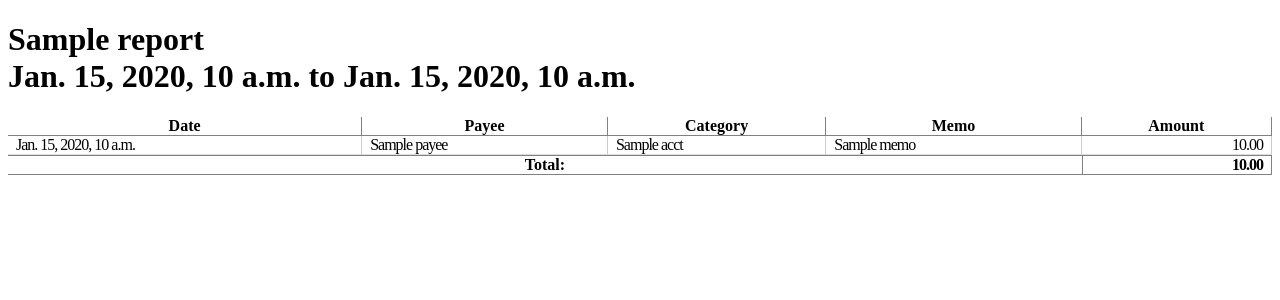
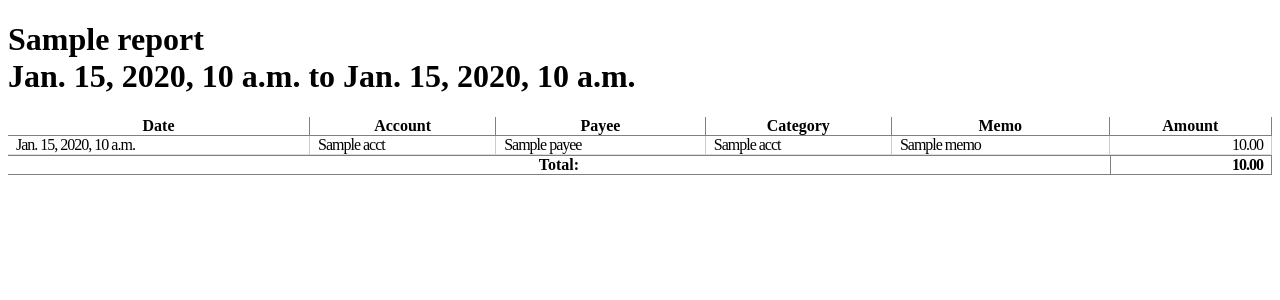
Before and after one commit to dckc/quacken, a Django app: template qfm/templates/expenses.html in a window 1280 px wide. Shown: the top 300 px of the page. Run offline with Django 3.2, Linux system fonts and the light colour scheme; the template is opened without the code that fills it: most values are stand-ins (such as "Sample title", 1, 10 or a date in 2020).

Commit message:
include acct.name in expense report

```diff
--- a/qfm/templates/expenses.html
+++ b/qfm/templates/expenses.html
@@ -12,6 +12,7 @@
 <thead>
 <tr>
 <th>Date</th>
+<th>Account</th>
 <th>Payee</th>
 <th>Category</th>
 <th>Memo</th>
@@ -22,6 +23,7 @@
 {% for s in splits %}
 <tr>
   <td>{{s.trx.date}}</td>
+  <td>{{s.trx.acct.name}}</td>
   <td>{{s.trx.payee}}</td>
   <td>{{s.acct.name}}</td>
   <td>{{s.memo}}</td>
@@ -29,7 +31,7 @@
 </tr>
 {% endfor %}
 <tfoot>
-<tr><th colspan="4">Total:</th><td class="num">{{ total|currency}}</td></tr>
+<tr><th colspan="5">Total:</th><td class="num">{{ total|currency}}</td></tr>
 </tfoot>
 </tbody>
 </table>
```
